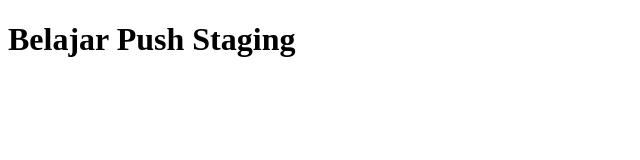
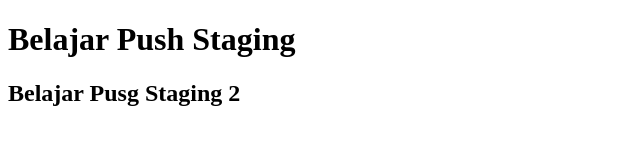
Before and after one commit to victorchristian/belajar-niomic, a plain HTML site: page Header.html in a window 1280 px wide. Shown: the whole page, without its empty margins (0-640 px from the left). Drawn offline with Linux system fonts and the light colour scheme.

Commit message:
Add Elemen h2

```diff
--- a/Header.html
+++ b/Header.html
@@ -6,5 +6,6 @@
   </head>
   <body>
     <h1>Belajar Push Staging</h1>
+    <h2>Belajar Pusg Staging 2</h2>
   </body>
 </html>
```
